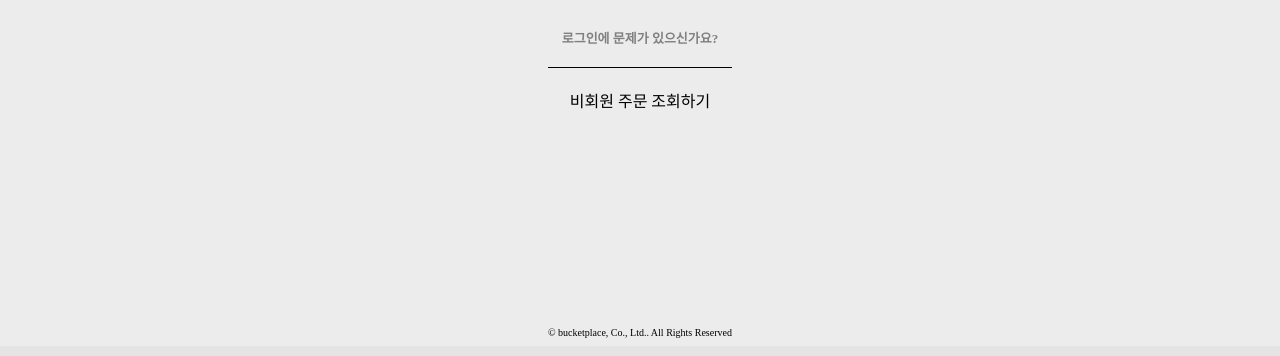
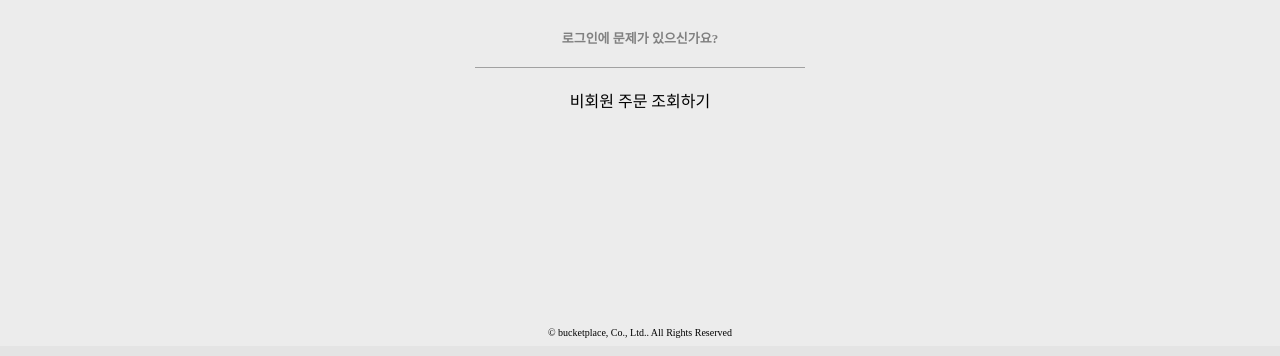
Before and after one commit to gusdn010158/testnext, a Next.js app: page /Login in a window 1280 px wide. Shown: the part 596-952 px from the top of the page. Built offline with nearby package versions, Linux system fonts and the light colour scheme; data requests are answered from the project's data file.

Commit message:
login toast page

```diff
--- a/src/app/Cart/page.js
+++ b/src/app/Cart/page.js
@@ -29,7 +29,7 @@ const CartLink = styled(Link)`
   align-items: center;
   justify-content: center;
   &:hover {
-    background-color: blue;
+    background-color: rgb(51, 131, 163);
   }
 `;
 const Cart = styled.div`
--- a/src/app/Customer/page.js
+++ b/src/app/Customer/page.js
@@ -148,7 +148,7 @@ const Topbtn = styled.button`
   border-radius: 5px;
   margin-bottom: 10px;
   &:hover {
-    background-color: blue;
+    background-color: rgb(51, 131, 163);
   }
 `;
 const Bt = styled.div`
--- a/src/app/Login/Login.module.css
+++ b/src/app/Login/Login.module.css
@@ -22,6 +22,7 @@
   display: flex;
   flex-direction: column;
 }
+
 .loginform input {
   height: 50px;
   border-radius: 5px;
@@ -74,13 +75,15 @@
   font-weight: 600;
 }
 .Loginbottom {
+  width: 330px;
   display: Flex;
   flex-direction: column;
   align-items: center;
   justify-content: space-between;
   padding-top: 20px;
   height: 250px;
-  border-top: 1px solid black;
+  border-top: 1px solid rgb(161, 161, 161);
+  transition: transform 0.3s ease;
 }
 .Loginbottomtxt {
   font-size: 10px;
--- /dev/null
+++ b/src/app/Login/Logintoast.js
@@ -0,0 +1,28 @@
+"use client";
+import React, { useState } from "react";
+
+import styles from "./Login.module.css";
+
+function Logintoast() {
+  const [toast, setToast] = useState(false);
+  const onClick = () => {
+    setToast(!toast);
+  };
+  return (
+    <div className={styles.Loginbottom}>
+      <div onClick={onClick}>비회원 주문 조회하기</div>
+      {toast === true && (
+        <form className={styles.loginform}>
+          <input placeholder="주문번호"></input>
+          <input placeholder="이메일"></input>
+          <button>주문조회</button>
+        </form>
+      )}
+      <div className={styles.Loginbottomtxt}>
+        © bucketplace, Co., Ltd.. All Rights Reserved
+      </div>
+    </div>
+  );
+}
+
+export default Logintoast;
--- a/src/app/Login/page.js
+++ b/src/app/Login/page.js
@@ -2,6 +2,7 @@ import React from "react";
 import RootLayout from "../layout";
 
 import styles from "./Login.module.css";
+import Logintoast from "./Logintoast";
 const Page = () => {
   return (
     <RootLayout withHeaderAndFooter={false}>
@@ -46,12 +47,7 @@ const Page = () => {
               로그인에 문제가 있으신가요?
             </div>
           </div>
-          <div className={styles.Loginbottom}>
-            <div>비회원 주문 조회하기</div>
-            <div className={styles.Loginbottomtxt}>
-              © bucketplace, Co., Ltd.. All Rights Reserved
-            </div>
-          </div>
+          <Logintoast />
         </div>
       </div>
     </RootLayout>
```
